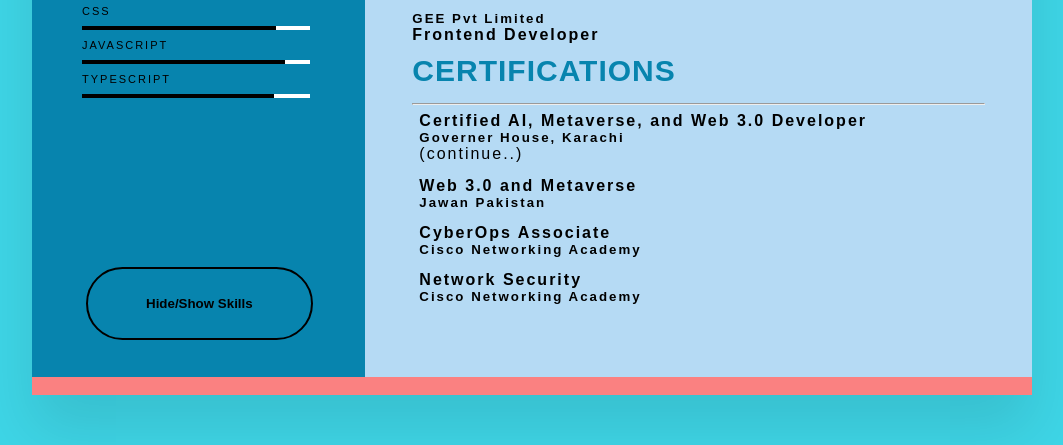
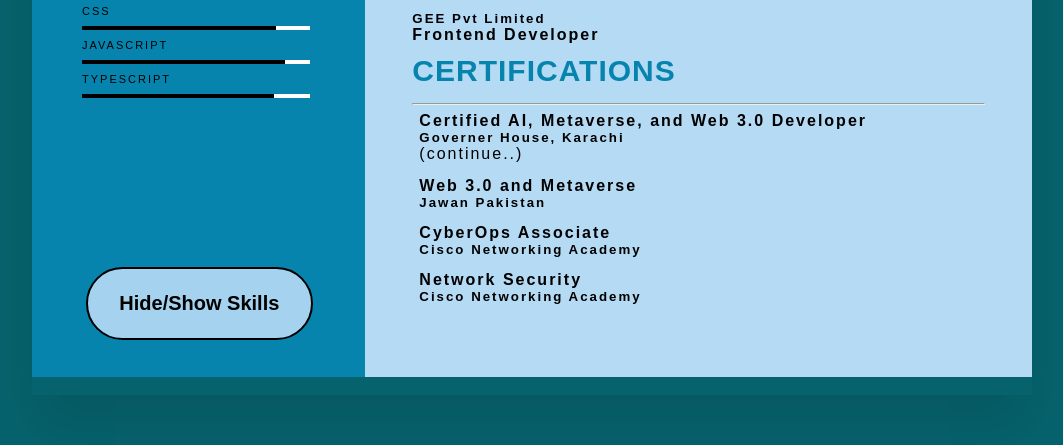
Before and after one commit to Hafsasiddiqui27/hackathone-milestones, a plain HTML site: page milestone01/index.html in a window 1280 px wide. Shown: the part 655-1100 px from the top of the page, without its empty margins (108-1171 px from the left). Drawn offline with Linux system fonts and the light colour scheme.

Commit message:
Update styles.css

```diff
--- a/milestone01/styles.css
+++ b/milestone01/styles.css
@@ -8,7 +8,7 @@
 
 body {
     font-family: 'Segoe UI', Tahoma, Geneva, Verdana, sans-serif;
-   background: rgb(62, 213, 230);
+  background: rgb(6, 99, 109);
    display: flex;
     justify-content: center;
     align-items: center;
@@ -22,7 +22,6 @@
     width:100%;
     max-width: 1000px;
     min-height: 1000px;
-    background: rgb(250, 129, 129);
     margin: 50px;
     display: grid;
     grid-template-columns: 1fr 2fr;
@@ -165,9 +164,11 @@
   position: relative;
   border: 2px solid black;
   cursor: pointer;
-  background-color: rgb(7, 132, 174);
+  background-color: rgb(165, 211, 239);
+  color: black;
   width: 68%;
   padding: 0px;
   margin: -110px 54px 55px;
   border-radius: 50px;
+  font-size: 20px;
 }
```
